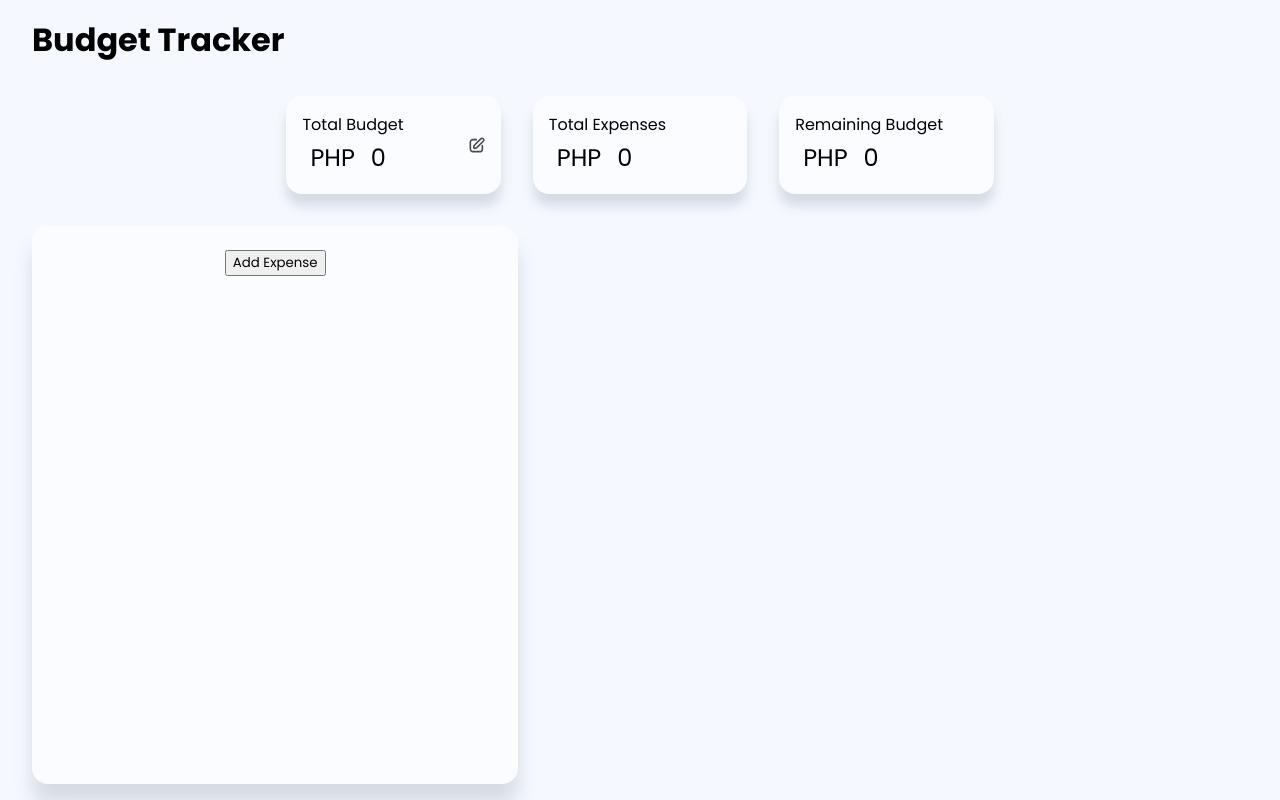
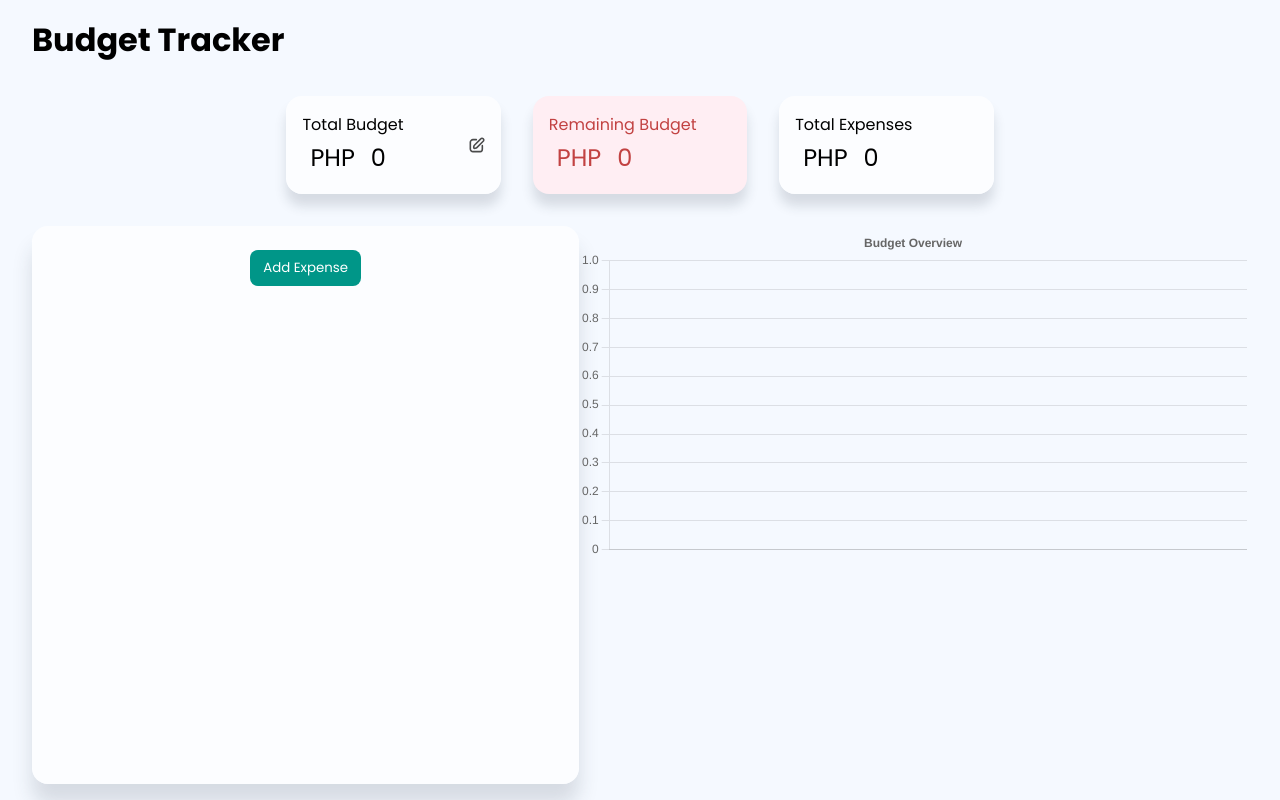
Before and after one commit to Wafflegum/Budget-Tracker, a React (Vite) app: page / in a window 1280 px wide. Built offline with nearby package versions, Linux system fonts and the light colour scheme.

Commit message:
Chart update!
- Added some polish (animations, layout, and color) to the visuals.
- Added warning color to when the remaining budget is or equal to zero

```diff
--- a/package.json
+++ b/package.json
@@ -10,7 +10,9 @@
     "preview": "vite preview"
   },
   "dependencies": {
+    "chart.js": "^4.4.4",
     "react": "^18.3.1",
+    "react-chartjs-2": "^5.2.0",
     "react-dom": "^18.3.1"
   },
   "devDependencies": {
--- a/src/App.css
+++ b/src/App.css
@@ -21,7 +21,7 @@ h1 {
 }
 
 .expense-list-container {
-	width: 40%;
+	flex: 1 1 40%;
 	height: 100%;
 
 	padding: 1.5rem;
@@ -37,8 +37,35 @@ h1 {
 	box-shadow: 0px 20px 20px hsla(210, 26%, 21%, 0.15);
 }
 
+.expense-list-container button {
+	background: #009688;
+	color: white;
+
+	border: 0;
+	outline: 0;
+
+	padding: 0.5rem 0.8rem;
+	border-radius: 0.5rem;
+
+	transition: transform 0.1s ease, box-shadow 0.1s ease;
+}
+
+.expense-list-container button:hover {
+	transform: translateY(-2px);
+	box-shadow: 0px 8px 8px var(--shadow);
+}
+
 header {
 	display: flex;
 	justify-content: center;
 	align-items: center;
 }
+
+.main-content {
+	display: flex;
+	flex: 1;
+}
+
+.budget-charts {
+	flex: 1 1 50%;
+}
--- a/src/App.jsx
+++ b/src/App.jsx
@@ -4,6 +4,8 @@ import './App.css'
 import BudgetCard from './assets/Components/BudgetCard/BudgetCard'
 import './assets/Components/BudgetCard/BudgetCard'
 import Expense from './assets/Components/Expense/Expense'
+
+import BarChart from './assets/Components/BarChart/BarChart'
 
 function App() {
 	const [budget, setBudget] = useState(0)
@@ -14,8 +16,22 @@ function App() {
 
 	function SetBudget(amount) {
 		setBudget(parseFloat(amount))
-		console.log(budget)
 		Save(null, amount)
+	}
+
+	function Save(expenseList, updatedBudget) {
+		if (expenseList) {
+			const jsonExpenseData = JSON.stringify(expenseList)
+			localStorage.setItem('expenses', jsonExpenseData)
+		}
+
+		const validatedBudget = updatedBudget != null ? updatedBudget : budget // this will check if the updatedBudget parameter is null or not. If it's null, assign the budget useState value
+		// const validatedBudget = typeof updatedBudget !== 'undefined' ? updatedBudget : budget
+
+		// * Above is the same as implemented. Shortened as I don't see any problem with it. Though I didn't search anything regarding it lol
+
+		const budgetSummary = JSON.stringify({ budget: validatedBudget, totalExpenses, remainingBudget })
+		localStorage.setItem('budgetSummary', budgetSummary)
 	}
 
 	function LoadExpenses() {
@@ -53,23 +69,13 @@ function App() {
 		const updatedExpenseList = expensesData.filter((expense) => expense.id !== id)
 		setExpensesData(updatedExpenseList)
 		Calculate(updatedExpenseList)
+		Save(updatedExpenseList)
 	}
 
 	function CreateNewExpense() {
 		const newExpense = { id: crypto.randomUUID(), name: '', amount: 0, categories: [] }
 
 		setExpensesData((prevExpenses) => [...prevExpenses, newExpense])
-
-		setNewExpense(null)
-	}
-
-	function Save(expenseList, updatedBudget) {
-		if (expenseList) {
-			const jsonExpenseData = JSON.stringify(expenseList)
-			localStorage.setItem('expenses', jsonExpenseData)
-		}
-		const budgetSummary = JSON.stringify({ budget: updatedBudget, totalExpenses, remainingBudget })
-		localStorage.setItem('budgetSummary', budgetSummary)
 	}
 
 	function handleEditExpense(id, name, amount, category) {
@@ -95,17 +101,22 @@ function App() {
 			<h1>Budget Tracker</h1>
 			<div className="budget-container">
 				<BudgetCard title={'Total Budget'} value={budget} EditBudget={SetBudget} />
+				<BudgetCard
+					title={'Remaining Budget'}
+					value={remainingBudget}
+					background={remainingBudget <= 0 ? 'var(--warning-budget)' : 'var(--secondary-background)'}
+					textColor={remainingBudget <= 0 ? '#c24242' : 'inherit'}
+				/>
 				<BudgetCard title={'Total Expenses'} value={totalExpenses} />
-				<BudgetCard title={'Remaining Budget'} value={remainingBudget} />
 			</div>
 
+			<div className="main-content">
 				<div className="expense-list-container">
 					<header>
 						<button id="addExpense" onClick={CreateNewExpense}>
 							Add Expense
 						</button>
 					</header>
-
 					{expensesData
 						? expensesData.map((expense) => {
 								return (
@@ -122,6 +133,10 @@ function App() {
 						  })
 						: ''}
 				</div>
+				<div className="budget-charts">
+					<BarChart expenseData={expensesData} />
+				</div>
+			</div>
 		</main>
 	)
 }
--- /dev/null
+++ b/src/assets/Components/BarChart/BarChart.jsx
@@ -0,0 +1,58 @@
+import React, { useEffect, useState } from 'react'
+import { Bar } from 'react-chartjs-2'
+
+import { Chart as ChartJS, CategoryScale, LinearScale, BarElement, Title, Tooltip, Legend } from 'chart.js'
+
+// Register the required components
+ChartJS.register(CategoryScale, LinearScale, BarElement, Title, Tooltip, Legend)
+
+const BarChart = ({ expenseData }) => {
+	const [categoryLabelList, setCategoryLabelList] = useState([])
+	const [values, setValues] = useState([])
+
+	useEffect(() => {
+		if (expenseData.length > 0) {
+			const categoryLabel = expenseData.map((expense) => {
+				return expense.category
+			})
+			const extractedValues = expenseData.map((expense) => {
+				return expense.amount
+			})
+
+			setCategoryLabelList(categoryLabel)
+			setValues(extractedValues)
+		}
+	}, [expenseData])
+
+	const data = {
+		labels: categoryLabelList,
+		datasets: [
+			{
+				label: 'Amount',
+				data: values, // Sample data
+				backgroundColor: ['#a7eba0', '#f86c63', '#6193bd'], // Different colors for each bar
+			},
+		],
+	}
+
+	const options = {
+		responsive: true,
+		plugins: {
+			legend: {
+				display: false,
+			},
+			title: {
+				display: true,
+				text: 'Budget Overview',
+			},
+		},
+	}
+
+	return (
+		<div className="chart-container">
+			<Bar data={data} options={options} />
+		</div>
+	)
+}
+
+export default BarChart
--- a/src/assets/Components/BudgetCard/BudgetCard.css
+++ b/src/assets/Components/BudgetCard/BudgetCard.css
@@ -7,12 +7,16 @@
 
 	padding: 1rem 1rem 1rem 1rem;
 
-	background: #fafcff;
+	background: var(--secondary-background);
 	box-shadow: 0px 12px 12px var(--shadow);
 	border-radius: 1rem;
 
 	display: flex;
 	align-items: center;
+
+	-webkit-user-select: none; /* Safari */
+	-ms-user-select: none; /* IE 10 and IE 11 */
+	user-select: none; /* Standard syntax */
 }
 
 .info {
@@ -44,6 +48,8 @@
 
 	font-size: 1.5rem;
 
+	outline: 1px solid var(--shadow);
+
 	padding: 0.2rem 0.5rem 0.2rem 0.5rem;
 
 	box-sizing: border-box;
--- a/src/assets/Components/BudgetCard/BudgetCard.jsx
+++ b/src/assets/Components/BudgetCard/BudgetCard.jsx
@@ -1,7 +1,7 @@
-import { useState } from 'react'
+import { useEffect, useState } from 'react'
 import './BudgetCard.css'
 
-const BudgetCard = ({ title, value, EditBudget }) => {
+const BudgetCard = ({ title, value, EditBudget, background, textColor }) => {
 	const [editMode, setEditMode] = useState(false)
 
 	function handleSubmit(e) {
@@ -10,7 +10,13 @@ const BudgetCard = ({ title, value, EditBudget }) => {
 	}
 
 	return (
-		<div className="card-container">
+		<div
+			className="card-container"
+			style={{ background: background, color: textColor }}
+			onDoubleClick={() => {
+				setEditMode(true)
+			}}
+		>
 			{editMode ? (
 				<div className="info">
 					<div className="budget-title">{title}</div>
@@ -31,7 +37,7 @@ const BudgetCard = ({ title, value, EditBudget }) => {
 					<div className="budget-title">{title}</div>
 					<div className="budget-value-container">
 						<div>PHP</div>
-						<div className="budget-value">{value}</div>
+						<div className="budget-value">{isNaN(value) ? 0 : value}</div>
 					</div>
 				</div>
 			)}
--- a/src/assets/Components/Expense/Expense.css
+++ b/src/assets/Components/Expense/Expense.css
@@ -3,14 +3,22 @@
 	box-sizing: border-box;
 
 	border-radius: 1rem;
-
 	background: var(--primary-background);
 
-	border: 1.25px solid var(--shadow);
-
-	/* box-shadow: 0px 8px 12px var(--shadow); */
+	outline: 1.25px solid rgba(0, 0, 0, 0.1);
 
 	display: flex;
+	transition: all 0.1s ease;
+
+	-webkit-user-select: none; /* Safari */
+	-ms-user-select: none; /* IE 10 and IE 11 */
+	user-select: none; /* Standard syntax */
+}
+
+.expense-container:hover {
+	box-shadow: 0px 8px 12px var(--shadow);
+	transform: translateY(-5px);
+	outline: 0;
 }
 
 .expense-main-content {
@@ -78,10 +86,13 @@
 	align-items: center;
 
 	box-sizing: border-box;
-	background: white;
+
+	background: var(--secondary-background);
 
 	border-radius: 0.5rem;
 	outline: 1px solid var(--shadow);
+
+	transition: all 0.1s ease;
 }
 
 .input-container:focus-within {
--- a/src/assets/Components/Expense/Expense.jsx
+++ b/src/assets/Components/Expense/Expense.jsx
@@ -39,7 +39,12 @@ const Expense = ({ id, name, amount, category, EditExpense, DeleteExpense }) =>
 	}, [name])
 
 	return (
-		<div className="expense-container">
+		<div
+			className="expense-container"
+			onDoubleClick={() => {
+				if (!editMode) handleEditMode()
+			}}
+		>
 			<div className="expense-main-content">
 				<div className="expense-info">
 					<form className="expense-name" onSubmit={(e) => FinalizeEdit(e)}>
@@ -70,7 +75,7 @@ const Expense = ({ id, name, amount, category, EditExpense, DeleteExpense }) =>
 				<div className="expense-categories">
 					{editMode ? (
 						<select
-							autoComplete
+							autoComplete="true"
 							name="Categories"
 							id="categoryInput"
 							onInput={(e) => setCategory(e.target.value)}
--- a/src/index.css
+++ b/src/index.css
@@ -6,8 +6,14 @@
 
 :root {
 	--primary-background: #f5f9ff;
-	--secondary-background: #fafcff;
+	--secondary-background: #ffffffc4;
 	--shadow: hsla(210, 26%, 21%, 0.15);
+
+	--budget-card: rgb(233, 255, 241);
+	--total-exp: rgb(250, 232, 255);
+	--remaining-budget: rgb(210, 255, 208);
+
+	--warning-budget: rgb(255, 238, 243);
 }
 
 html,
```
Also changed, not shown: 1 other file (tests, documents, lock files or other folders). Lines whose indentation alone changed are shown as unchanged.
